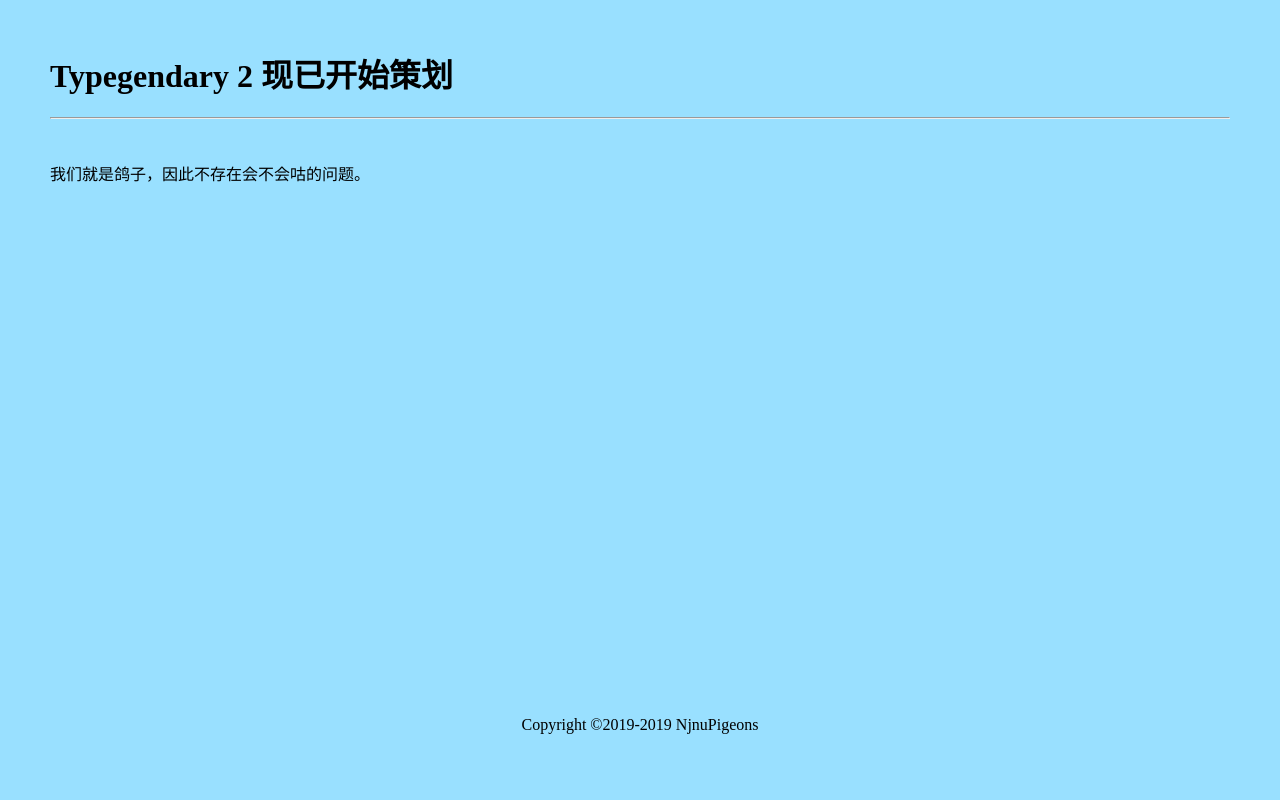
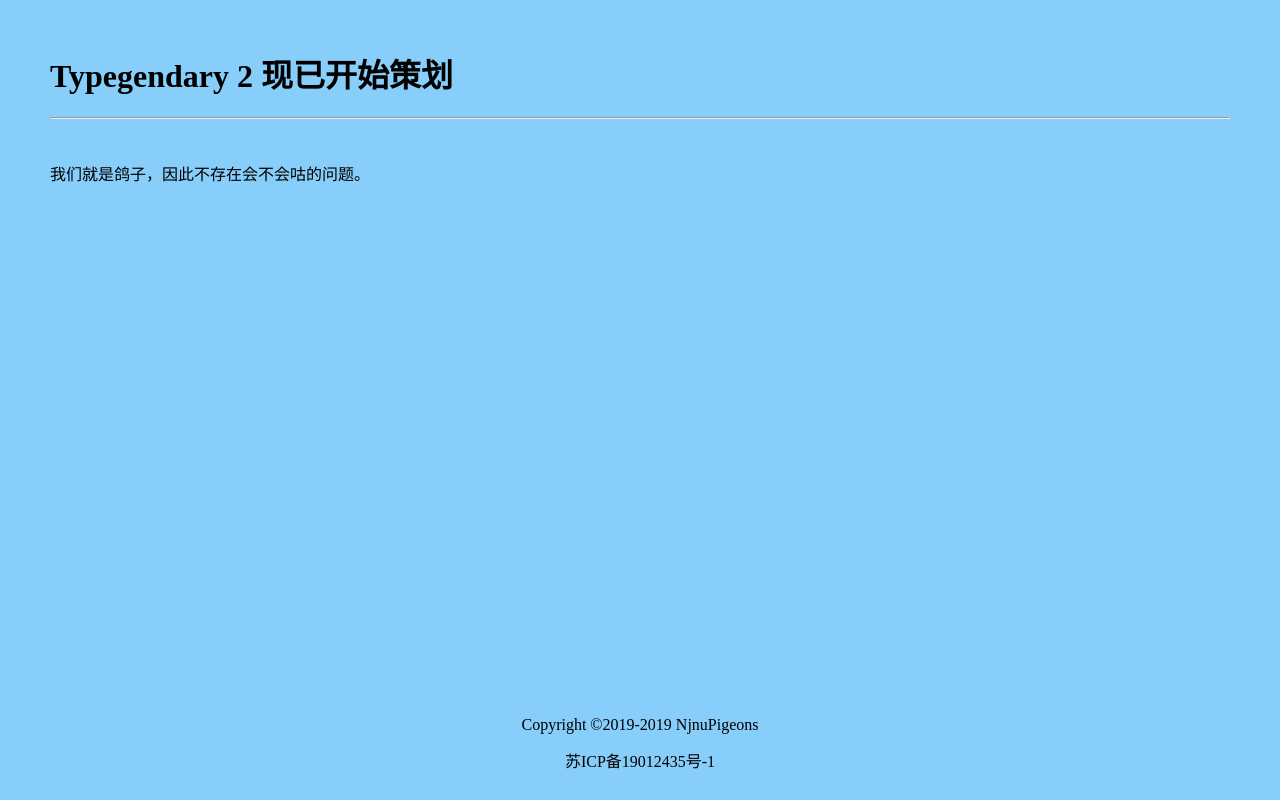
Before and after one commit to Typegendary/Typegendary.github.io, a plain HTML site: page index.html in a window 1280 px wide. Drawn offline with Linux system fonts and the light colour scheme.

Commit message:
添加了ICP备案号信息

```diff
--- a/index.html
+++ b/index.html
@@ -5,6 +5,7 @@
 	<title>Typegendary 2</title>
 	<style type="text/css">
 	body {
+		background-color: lightskyblue;
 		margin-left: 50px;
 		margin-top: 50px;
 		margin-right: 50px;
@@ -17,9 +18,20 @@
 		height: 100px;
 		left: 25%;
 	}
+	p#ICP {
+			position: absolute;
+			bottom: 0;
+			left: 50%;
+			transform: translate(-50%, -50%);
+			cursor: pointer;
+	}
+	p#ICP:hover {
+		color: blue;
+		font-style: italic;
+	}
 	</style>
 </head>
-<body bgcolor="#99E0FF">
+<body>
 	<h1>Typegendary 2 现已开始策划</h1>
 	<div>
 	  <hr>
@@ -30,8 +42,9 @@
 		</tr>
 	</table>
 	<div class="footer" align="center">
-		<p>Copyright ©2019-<span id="year"></span> NjnuPigeons</p>
+		<p>Copyright ©<span>2019</span>-<span id="year"></span> NjnuPigeons</p>
 	</div>
+	<p id="ICP"><a onclick="self.location='http://beian.miit.gov.cn'">苏ICP备19012435号-1</a></p>
 </body>
 <script>
 	var date=new Date;
```
